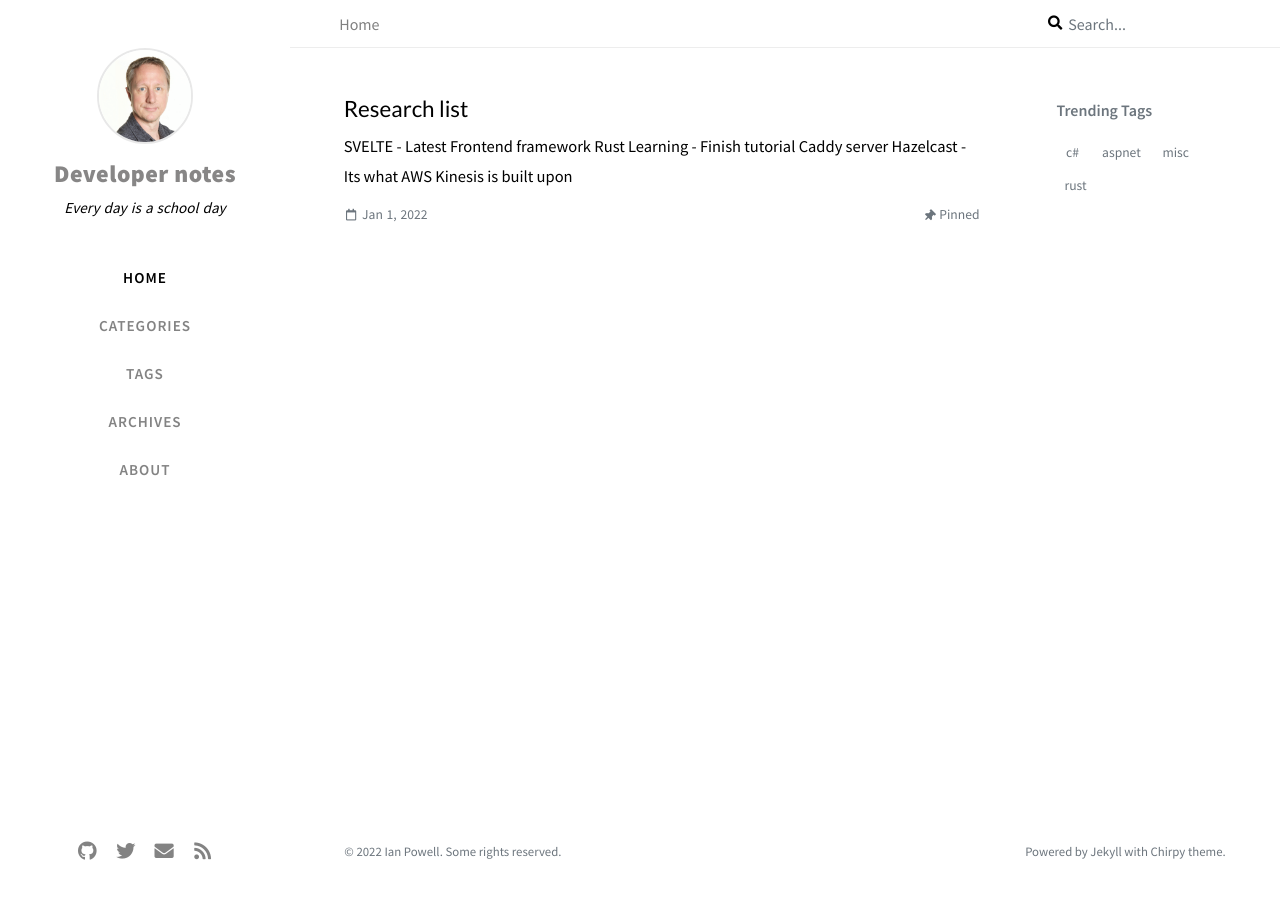
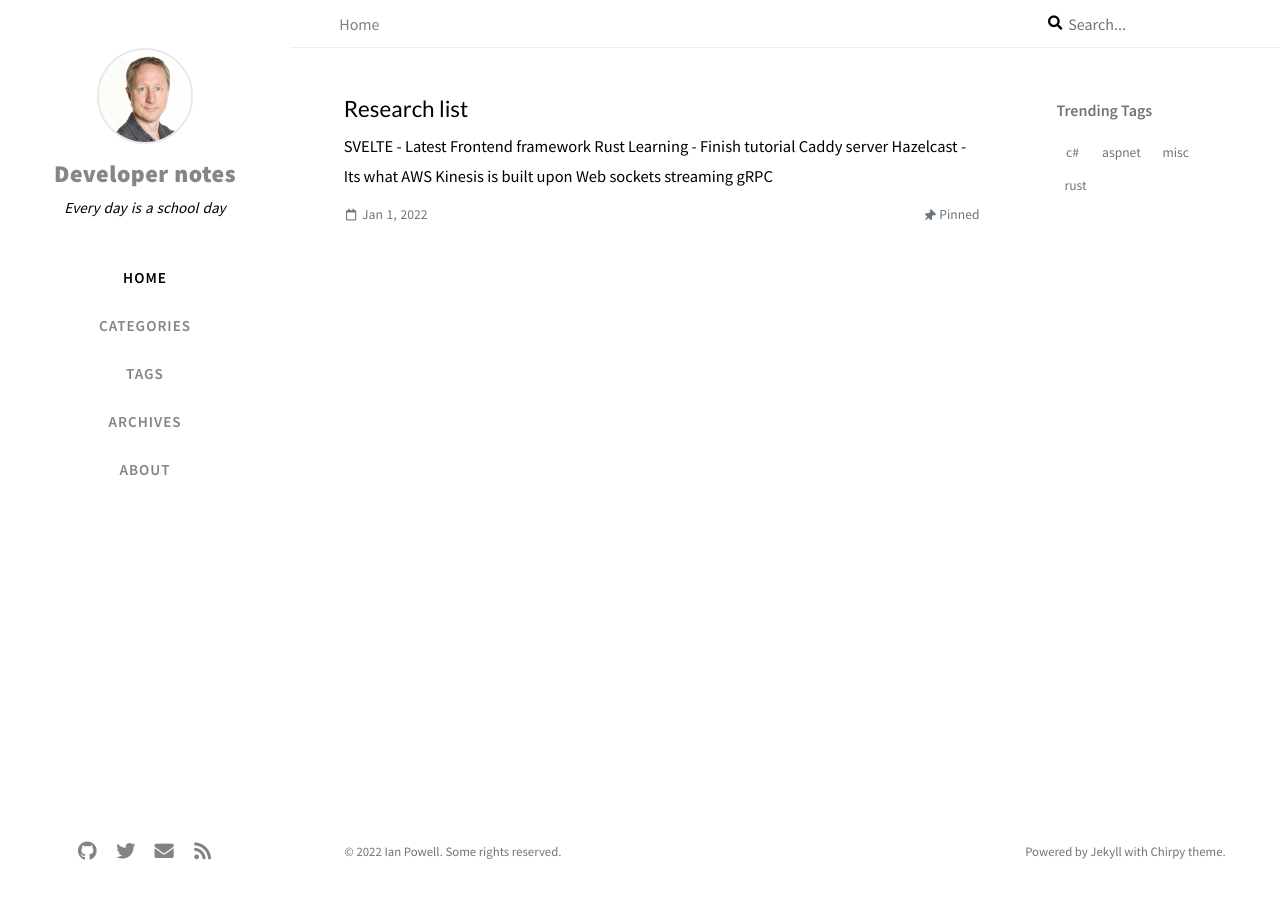
Before and after one commit to ianpowell2017/ianpowell2017.github.io, a Jekyll site: the page built from index.html, in a window 1280 px wide. Built offline with Jekyll 4.4.1, drawn with Linux system fonts in a browser that asks for light colours; nearby versions of some CDN libraries; comment, search, counter and statistics services are not loaded.

Commit message:
Update 2022-01-01-things-to-research.md

```diff
--- a/_posts/2022-01-01-things-to-research.md
+++ b/_posts/2022-01-01-things-to-research.md
@@ -11,3 +11,5 @@ pin: true
 - [ ] [Rust Learning](https://doc.rust-lang.org/book/ch08-02-strings.html) - Finish tutorial
 - [ ] [Caddy server](https://caddyserver.com/docs/getting-started)
 - [ ] [Hazelcast](https://hazelcast.com/) - Its what AWS Kinesis is built upon
+  - [ ] Web sockets streaming
+  - [ ] gRPC
```
